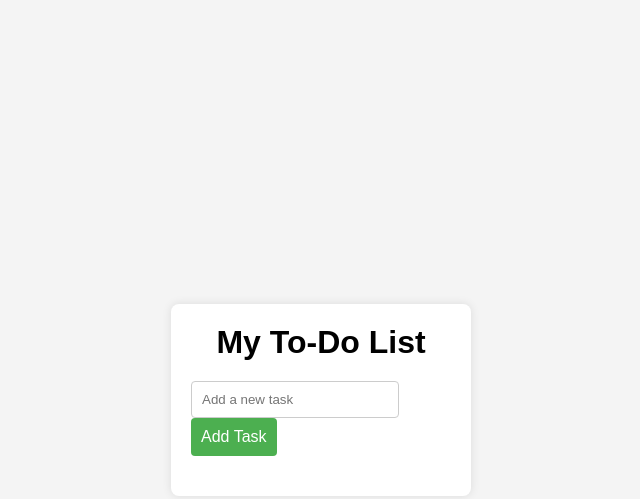
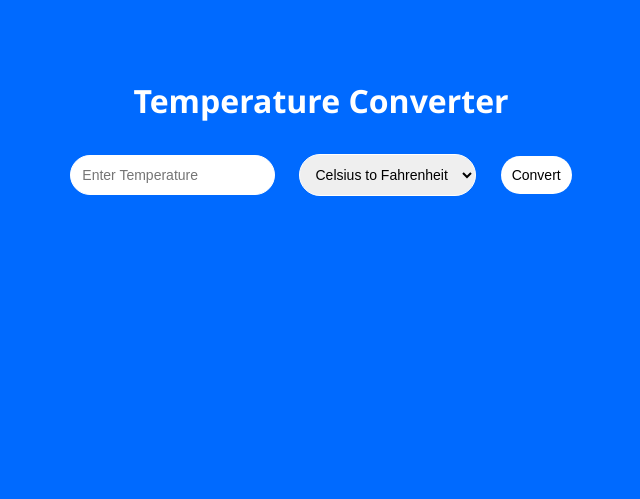
Before and after one commit to prajwalharanagiri/prajwal, a plain HTML site: page index.html in a window 1280 px wide. Shown: the whole page, without its empty margins (319-959 px from the left). Drawn offline with Linux system fonts and the light colour scheme.

Commit message:
Add files via upload

```diff
--- a/index.html
+++ b/index.html
@@ -3,17 +3,22 @@
 <head>
     <meta charset="UTF-8">
     <meta name="viewport" content="width=device-width, initial-scale=1.0">
-    <title>To-Do List</title>
-    <link rel="stylesheet" href="styles.css">
+    <title>Temperature</title>
+    <link rel="stylesheet" href="style.css">
 </head>
 <body>
-    <div class="container">
-        <h1>My To-Do List</h1>
-        <input type="text" id="taskInput" placeholder="Add a new task">
-        <button id="addTaskButton">Add Task</button>
-        <ul id="taskList"></ul>
-    </div>
+    <h1>Temperature Converter</h1>
 
+    <input type="number" id="temperature" placeholder="Enter Temperature">
+
+    <select id="unit">
+        <option value="CtoF">Celsius to Fahrenheit</option>
+        <option value="Ftoc">Fahrenheit to Celsius</option>
+    </select>
+
+    <button onclick="convertTemp()">Convert</button>
+
+    <p id="result"></p>
     <script src="script.js"></script>
 </body>
 </html>
--- a/script.js
+++ b/script.js
@@ -1,27 +1,17 @@
-document.getElementById('addTaskButton').addEventListener('click', function() {
-    const taskInput = document.getElementById('taskInput');
-    const taskText = taskInput.value.trim();
+function convertTemp(){
+    let temp = parseFloat(document.getElementById("temperature").value);
+    let unit = document.getElementById("unit").value;
+    let result = 0;
 
-    if (taskText !== "") {
-        const taskList = document.getElementById('taskList');
-
-        // Create list item
-        const li = document.createElement('li');
-        li.textContent = taskText;
-
-        // Create delete button
-        const deleteButton = document.createElement('button');
-        deleteButton.textContent = 'Delete';
-
-        // Add delete functionality
-        deleteButton.addEventListener('click', function() {
-            li.remove();
-        });
-
-        li.appendChild(deleteButton);
-        taskList.appendChild(li);
-
-        // Clear input field
-        taskInput.value = "";
+    if(isNaN(temp)){
+        document.getElementById("result").innerText="Please Enter Valid Number";
+        return;
     }
-});
+    if(unit==="CtoF"){
+        result=(temp*9/5)+32;
+        document.getElementById("result").innerText=`${temp}°C = ${result.toFixed(2)}°F`;
+    }else{
+        result=(temp-32)*5/9;
+        document.getElementById("result").innerText=`${temp}°F = ${result.toFixed(2)}°C`;
+    }
+}
--- /dev/null
+++ b/style.css
@@ -0,0 +1,29 @@
+body{
+    font-family: 'Segoe UI', Tahoma, Geneva, Verdana, sans-serif;
+    background-color: rgb(0, 106, 255);
+    text-align: center;
+    padding: 50px;
+}
+
+h1{
+    color: rgb(255, 255, 255);
+}
+
+input, select, button{
+    padding: 11px;
+    font-size: 14px;
+    margin: 10px;
+    border-radius: 25px;
+    border: 1px solid rgb(255, 255, 255);
+}
+
+button{
+    background-color: rgb(255, 255, 255);
+    border: none;
+}
+
+#result{
+    margin-top: 22px;
+    font-size: 22px;
+    color: rgb(255, 255, 255);
+}
```
